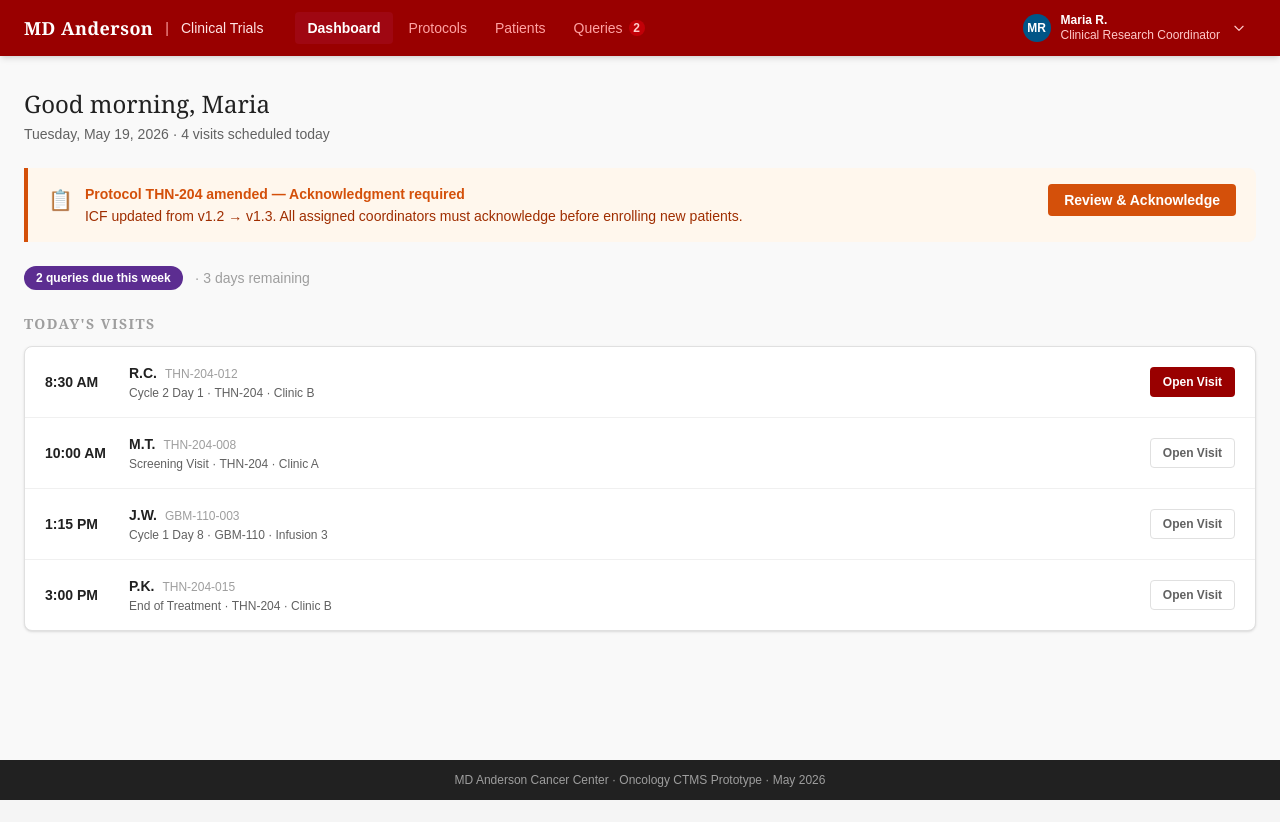
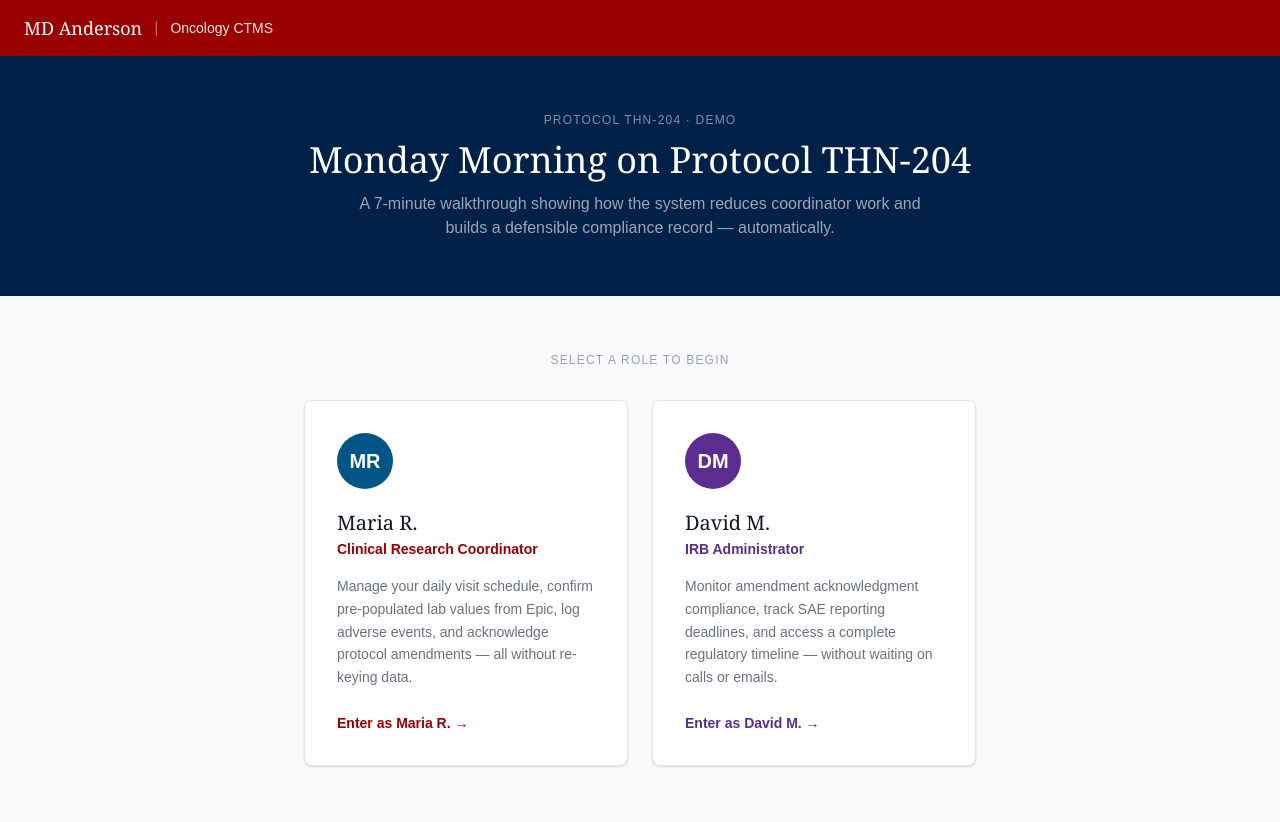
Before and after one commit to jasonbooker78/md-a-app, a React (Vite) app: page / in a window 1280 px wide. Before the commit this address led to /work-queue. Before the commit the page ends 800 px from the top, so only its background shows below. Built offline with nearby package versions, Linux system fonts and the light colour scheme.

Commit message:
feat: add PersonaSelect screen and update routing in App component

```diff
--- a/src/App.jsx
+++ b/src/App.jsx
@@ -1,5 +1,6 @@
-import { BrowserRouter, Routes, Route, Navigate } from 'react-router-dom'
+import { BrowserRouter, Routes, Route } from 'react-router-dom'
 import { PersonaProvider } from './context/PersonaContext'
+import PersonaSelect from './screens/PersonaSelect'
 import PageShell from './components/PageShell'
 import WorkQueue from './screens/WorkQueue'
 import AmendmentDetail from './screens/AmendmentDetail'
@@ -13,8 +14,11 @@
     <PersonaProvider>
       <BrowserRouter>
         <Routes>
-          <Route path="/" element={<PageShell />}>
-            <Route index element={<Navigate to="/work-queue" replace />} />
+          {/* Entry page — no nav shell */}
+          <Route path="/" element={<PersonaSelect />} />
+
+          {/* App screens — with nav shell */}
+          <Route element={<PageShell />}>
             <Route path="work-queue" element={<WorkQueue />} />
             <Route path="amendment-detail" element={<AmendmentDetail />} />
             <Route path="visit-form" element={<VisitForm />} />
--- a/src/components/PageShell.jsx
+++ b/src/components/PageShell.jsx
@@ -67,7 +67,7 @@
           <div className="flex items-center gap-3 shrink-0">
             <span className="font-heading text-lg font-bold tracking-wide">MD Anderson</span>
             <span className="text-red-300 text-sm hidden sm:block">|</span>
-            <span className="text-sm text-red-100 hidden sm:block">Clinical Trials</span>
+            <span className="text-sm text-red-100 hidden sm:block">Oncology CTMS</span>
           </div>
 
           {/* Primary nav — persona-specific */}
--- a/src/index.css
+++ b/src/index.css
@@ -5,6 +5,7 @@
   --color-mda-red: #990000;
   --color-mda-red-dark: #6b0000;
   --color-mda-red-light: #cc0000;
+  --color-mda-navy: #002147;
   --color-mda-purple: #5c2d91;
   --color-mda-purple-light: #7c4db0;
   --color-mda-orange: #d4500a;
--- /dev/null
+++ b/src/screens/PersonaSelect.jsx
@@ -0,0 +1,93 @@
+import { useNavigate } from 'react-router-dom'
+import { usePersona, personas } from '../context/PersonaContext'
+
+const cards = [
+  {
+    personaId: 'crc',
+    description:
+      'Manage your daily visit schedule, confirm pre-populated lab values from Epic, log adverse events, and acknowledge protocol amendments — all without re-keying data.',
+  },
+  {
+    personaId: 'irb',
+    description:
+      'Monitor amendment acknowledgment compliance, track SAE reporting deadlines, and access a complete regulatory timeline — without waiting on calls or emails.',
+  },
+]
+
+export default function PersonaSelect() {
+  const navigate = useNavigate()
+  const { setPersonaId } = usePersona()
+
+  function enter(personaId) {
+    setPersonaId(personaId)
+    navigate(personas[personaId].home)
+  }
+
+  return (
+    <div className="min-h-screen bg-gray-50 flex flex-col">
+      {/* Header */}
+      <header className="bg-mda-red text-white h-14 flex items-center px-6 shadow-md">
+        <span className="font-heading text-lg">MD Anderson</span>
+        <span className="mx-3 text-white/40">|</span>
+        <span className="text-sm text-white/90">Oncology CTMS</span>
+      </header>
+
+      {/* Hero */}
+      <div className="bg-mda-navy text-white py-14 px-6 text-center">
+        <p className="text-xs uppercase tracking-widest text-white/50 mb-3">
+          Protocol THN-204 · Demo
+        </p>
+        <h1 className="font-heading text-4xl font-normal text-white mb-3">
+          Monday Morning on Protocol THN-204
+        </h1>
+        <p className="text-white/60 text-base max-w-xl mx-auto">
+          A 7-minute walkthrough showing how the system reduces coordinator work
+          and builds a defensible compliance record — automatically.
+        </p>
+      </div>
+
+      {/* Persona cards */}
+      <div className="flex-1 flex items-center justify-center px-6 py-14">
+        <div className="w-full max-w-2xl">
+          <p className="text-center text-xs text-gray-400 mb-8 uppercase tracking-widest">
+            Select a role to begin
+          </p>
+          <div className="grid grid-cols-2 gap-6">
+            {cards.map(({ personaId, description }) => {
+              const p = personas[personaId]
+              return (
+                <button
+                  key={p.id}
+                  onClick={() => enter(p.id)}
+                  className="group bg-white border border-gray-200 rounded-lg shadow-sm p-8 text-left hover:border-mda-red hover:shadow-md transition-all duration-200"
+                >
+                  <div
+                    className={`w-14 h-14 rounded-full flex items-center justify-center text-xl font-bold text-white mb-5 ${p.avatarColor}`}
+                  >
+                    {p.initials}
+                  </div>
+                  <h2 className="font-heading text-xl text-gray-900 mb-0.5">{p.name}</h2>
+                  <p
+                    className={`text-sm font-semibold mb-4 ${
+                      p.id === 'crc' ? 'text-mda-red' : 'text-mda-purple'
+                    }`}
+                  >
+                    {p.role}
+                  </p>
+                  <p className="text-sm text-gray-500 leading-relaxed">{description}</p>
+                  <p
+                    className={`mt-6 text-sm font-semibold ${
+                      p.id === 'crc' ? 'text-mda-red' : 'text-mda-purple'
+                    }`}
+                  >
+                    Enter as {p.name} →
+                  </p>
+                </button>
+              )
+            })}
+          </div>
+        </div>
+      </div>
+    </div>
+  )
+}
```
